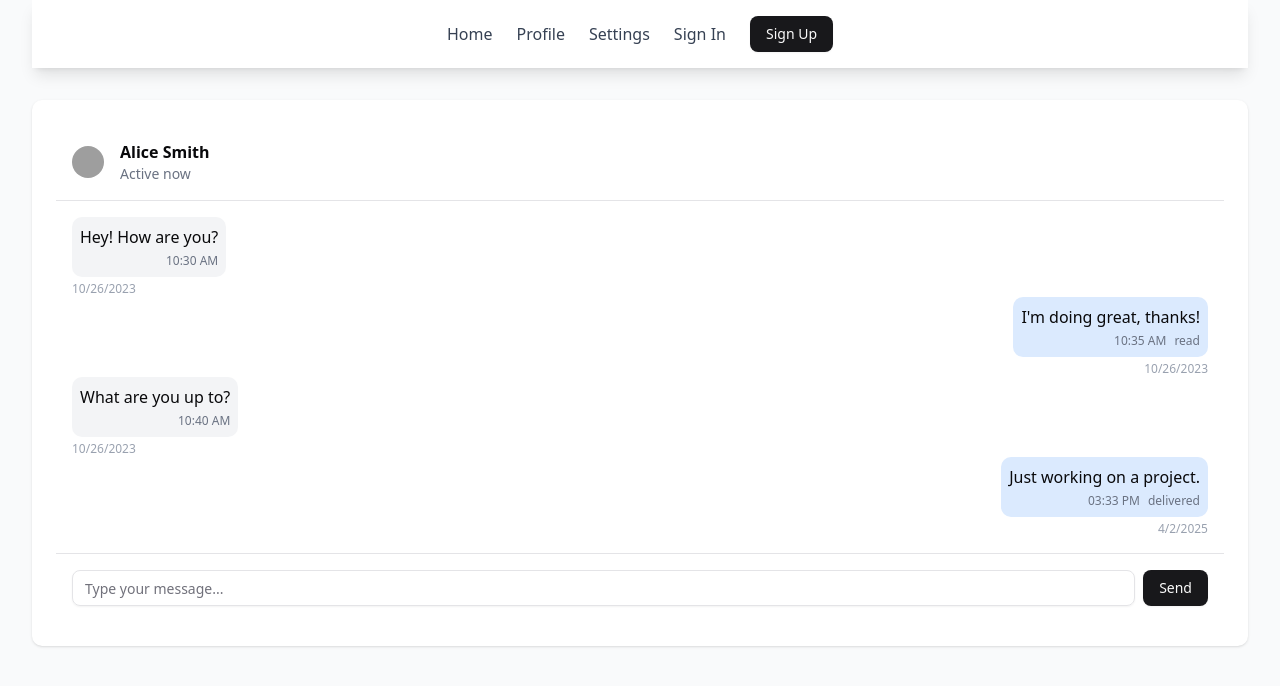
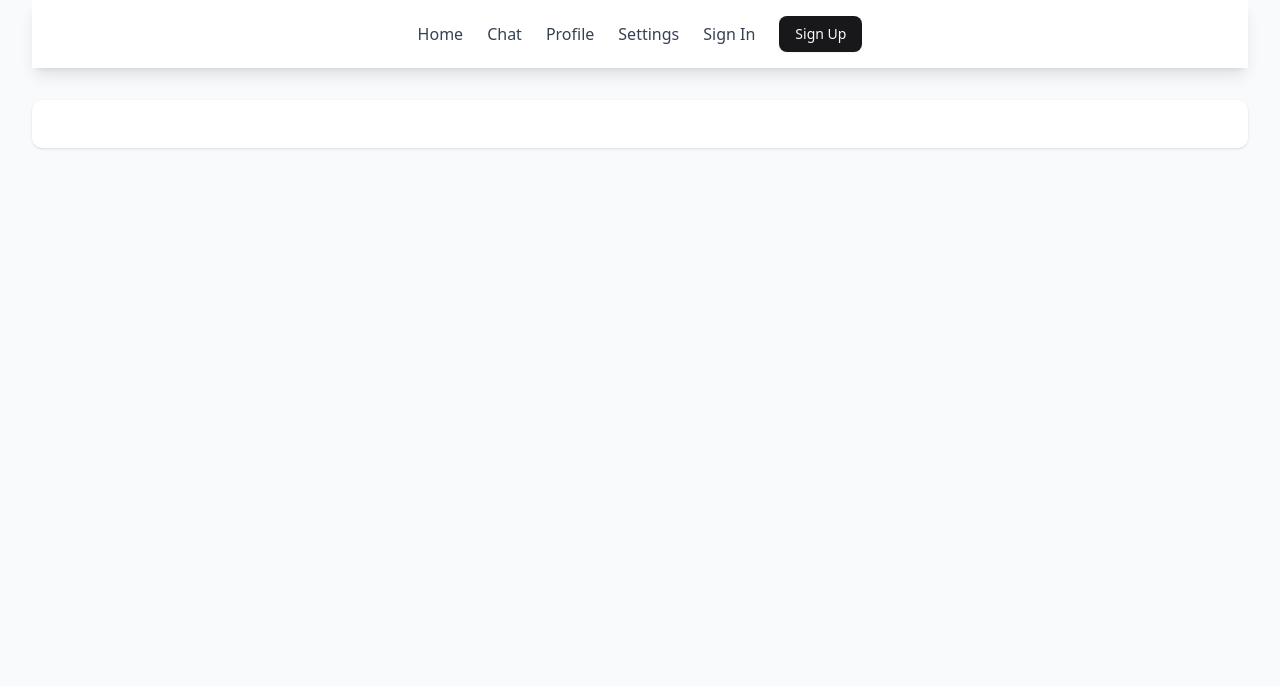
Before and after one commit to depi-convo/convo, a React (Vite) app in the folder frontend/: page / in a window 1280 px wide. Shown: the top 686 px of the page. Built offline with nearby package versions, Linux system fonts and the light colour scheme; grey boxes are pictures that could not be loaded.

Commit message:
Hotfix: Chatbox

```diff
--- a/frontend/src/App.jsx
+++ b/frontend/src/App.jsx
@@ -19,9 +19,9 @@ function App() {
         <div className="max-w-7xl mx-auto px-4 sm:px-6 lg:px-8">
           <Navigation />
           <div className="mt-8 bg-white rounded-lg shadow p-6">
-            <Chatbox contact={myContact} />
             <Routes>
               <Route path="/" />
+              <Route path="/chat" element={<Chatbox contact={myContact} />} />
               <Route path="/profile" element={<Profile />} />
               <Route path="/settings" element={<Settings />} />
               <Route path="/signin" element={<Signin />} />
--- a/frontend/src/components/Navbar.jsx
+++ b/frontend/src/components/Navbar.jsx
@@ -11,6 +11,14 @@ export default function Navigation() {
             className="text-gray-700 hover:text-blue-600 transition-colors"
           >
             Home
+          </Link>
+        </li>
+        <li>
+          <Link
+            to="/chat"
+            className="text-gray-700 hover:text-blue-600 transition-colors"
+          >
+            Chat
           </Link>
         </li>
         <li>
```
